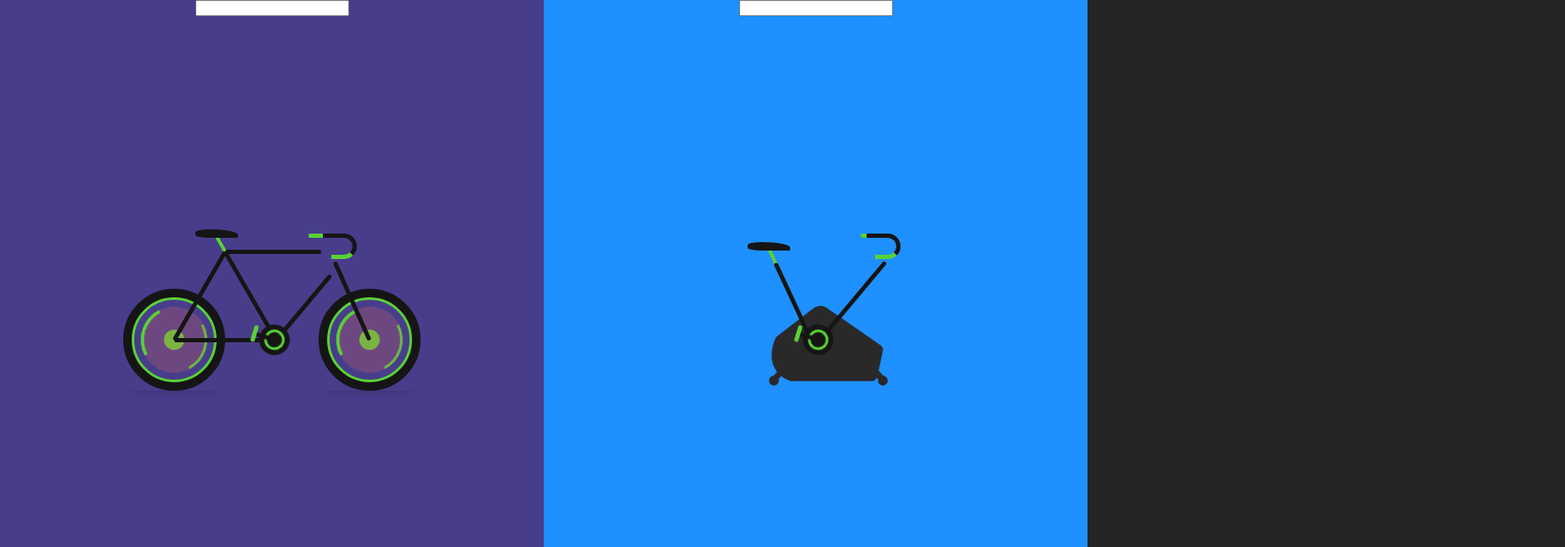
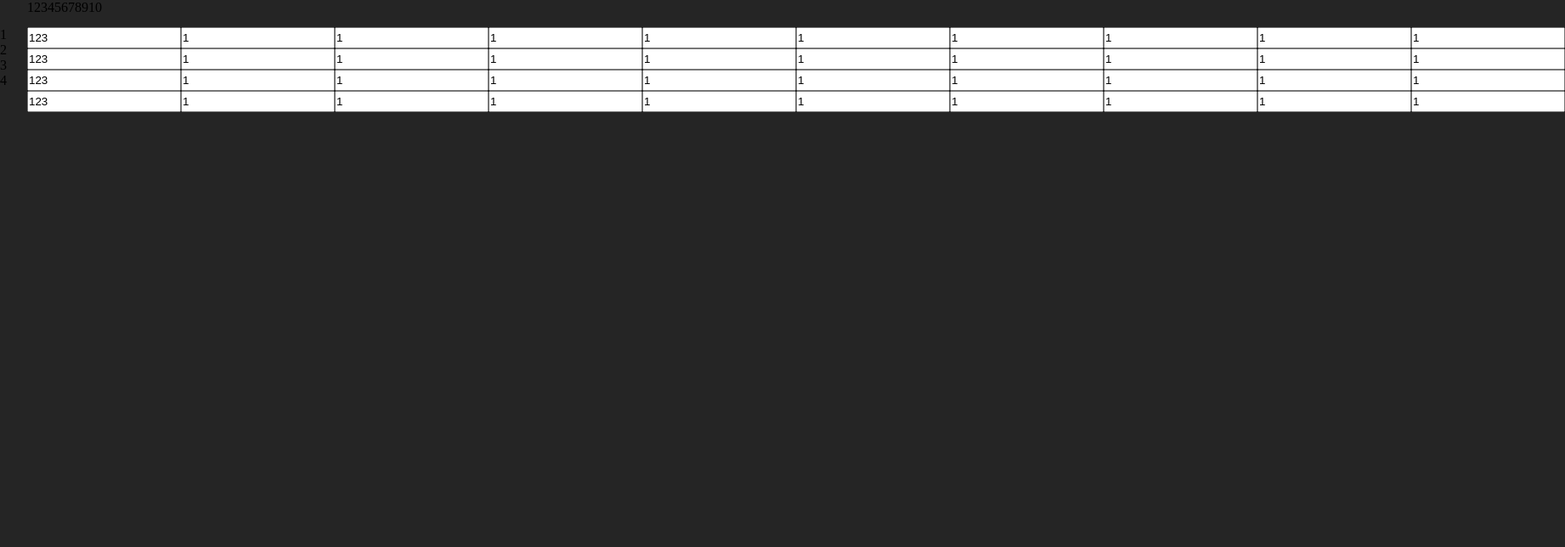
Before and after one commit to brokkko/exercise_bike, a React (Vite) app in the folder frontend/: page / in a window 1280 px wide. Shown: the top 644 px of the page at 85% size, 1842 px wide, since content can reach past the window. Built offline with nearby package versions, Linux system fonts and the light colour scheme.

Commit message:
GearTable WIP

```diff
--- a/frontend/src/components/SceneComponent.tsx
+++ b/frontend/src/components/SceneComponent.tsx
@@ -2,18 +2,22 @@ import {Component} from "react";
 import "../styles/SceneStyle.css";
 import BicycleComponent from "./BicycleComponent";
 import ExerciseBikeComponent from "./ExerciseBikeComponent";
+import GearTable from "./geartable/GearTable";
 
 export default class SceneComponent extends Component {
     render() {
         return (
             <>
                 <div className="scene">
-                    <div className="left-scene-container">
-                        <BicycleComponent/>
-                    </div>
-                    <div className="right-scene-container">
-                        <ExerciseBikeComponent/>
-                    </div>
+                    {/*<div className="left-scene-container">*/}
+                    {/*    <BicycleComponent/>*/}
+                    {/*</div>*/}
+                    {/*<div className="right-scene-container">*/}
+                    {/*    <ExerciseBikeComponent/>*/}
+                    {/*    */}
+                    {/*</div>*/}
+                    <GearTable tableData={[[123,1,1,1,1,1,1,1,1,1],[123,1,1,1,1,1,1,1,1,1],[123,1,1,1,1,1,1,1,1,1],[123,1,1,1,1,1,1,1,1,1],]} onChange={(x,y,n) => {}}/>
+
                 </div>
             </>
         );
--- /dev/null
+++ b/frontend/src/components/geartable/GearTable.css
@@ -0,0 +1,38 @@
+.table, .outer{
+    --top-margin: 2rem;
+    --left-margin: 2rem;
+}
+
+.table{
+    display: grid;
+    position: relative;
+    margin: var(--top-margin) 0 0 var(--left-margin);
+
+    height: 100px;
+}
+
+.outer{
+    position: absolute;
+    top: calc(0 - var(--top-margin));
+    left: calc(0 - var(--left-margin));
+}
+
+.outer .top{
+    position: absolute;
+    top: var(--top-margin);
+
+}
+
+.outer .left{
+    position: absolute;
+    left: var(--left-margin);
+    display: flex;
+}
+
+.highlighted-colored{
+    background-color: #e36d18;
+}
+
+.highlighted-semi-colored{
+    background-color: rgba(227, 109, 24, 0.57);
+}
--- /dev/null
+++ b/frontend/src/components/geartable/GearTable.tsx
@@ -0,0 +1,141 @@
+import React, {Component} from "react";
+import "../../styles/ExerciseBikeStyle.css";
+import "./GearTable.css";
+
+type Props = {
+    tableData: number[][]
+    onChange: (x: number, y: number, newValue: number) => void
+}
+
+enum HighlightType{
+    NONE,
+    COLORED,
+    SEMI_COLORED
+}
+
+type CellData = {
+    x: number,
+    y: number,
+    value: number
+    highlighted: HighlightType
+}
+
+type State = {
+    cells: CellData[][]
+}
+
+export default class GearTable extends Component {
+
+    public props: Props;
+
+    public state: State;
+
+    constructor(props: Props) {
+        super(props);
+        this.props = props;
+
+        let cells: CellData[][] = []
+
+        for (let x in this.props.tableData) {
+            cells.push([])
+            for (let y in this.props.tableData[x]) {
+                cells[x].push({x: +x, y: +y, value: +this.props.tableData[x][y], highlighted: HighlightType.NONE})
+            }
+        }
+
+        this.state = {
+            cells: cells
+        }
+    }
+
+    forall = (apply : (cell: CellData) => void) => {
+        for (let x in this.state.cells){
+            for (let y in this.state.cells[x]){
+                apply(this.state.cells[x][y])
+            }
+        }
+    }
+
+    highlightCell = (x: number, y: number) => {
+
+        this.forall((cell) => {
+          cell.highlighted = HighlightType.NONE
+        })
+
+        let cells = this.state.cells;
+
+        for (let x_i in cells){
+            cells[x_i][y].highlighted = HighlightType.SEMI_COLORED
+        }
+        for (let y_i in cells[x]){
+            cells[x][y_i].highlighted = HighlightType.SEMI_COLORED
+        }
+
+        cells[x][y].highlighted = HighlightType.COLORED
+
+        this.setState({
+            cells: cells
+        })
+    }
+
+    private getHighlightedStyle(highlighted: HighlightType) {
+        if (highlighted === HighlightType.COLORED){
+            return "highlighted-colored"
+        }
+        if (highlighted === HighlightType.SEMI_COLORED){
+            return "highlighted-semi-colored"
+        }
+        return ""
+    }
+
+    render() {
+
+        let cells = [];
+
+        for (let row in this.state.cells){
+            for (let cellData in this.state.cells[row]){
+
+                   cells.push(
+                       <input
+                              onChange={(e) => {
+                                  this.props.onChange(+row, +cellData, +e.target.value)
+                              }}
+                              onFocus={(e) => {
+                                    this.highlightCell(+row, +cellData)
+                              }}
+
+                              value={this.state.cells[row][cellData].value}
+                              className={this.getHighlightedStyle(this.state.cells[row][cellData].highlighted)}
+                       />)
+            }
+        }
+
+        let topPanel = [];
+        for (let cell in this.state.cells){
+            topPanel.push(<div className="top-panel-cell">{+cell + 1}</div>)
+        }
+
+        let leftPanel = [];
+        for (let cell in this.state.cells[0]){
+            leftPanel.push(<div className="left-panel-cell">{+cell + 1}</div>)
+        }
+
+        return(
+            <div>
+                <div className="outer">
+                    <div className="top">
+                        {topPanel}
+                    </div>
+                    <div className="left">
+                        {leftPanel}
+                    </div>
+                </div>
+
+                <div style={{gridTemplateColumns: `repeat(${this.props.tableData[0].length}, 1fr)`}} className="table">
+                    {cells}
+                </div>
+            </div>
+
+        )
+    }
+}
```
